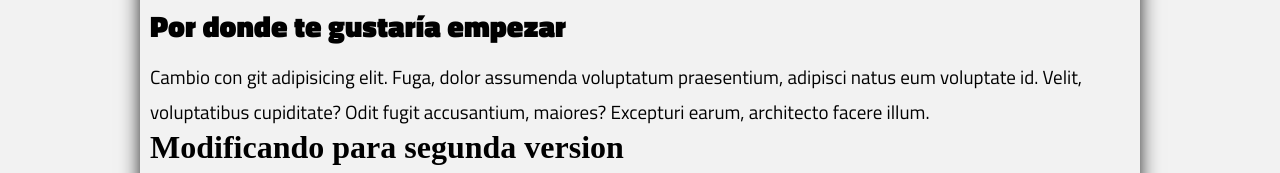
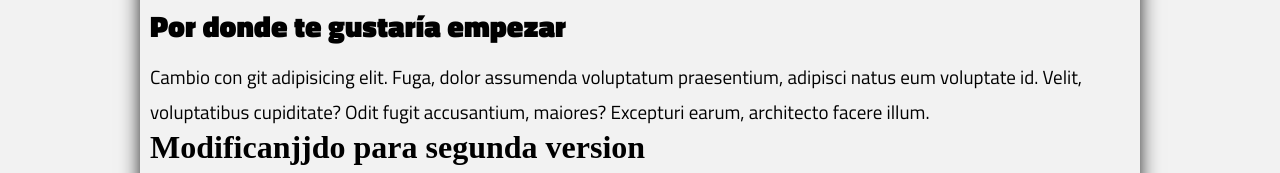
Before and after one commit to yuryJhoel/MiPaginaWeb, a plain HTML site: page index.html in a window 1280 px wide. Shown: the part 918-1091 px from the top of the page. Drawn offline with Linux system fonts and the light colour scheme.

Commit message:
he agregado un .gitignore

```diff
--- a/index.html
+++ b/index.html
@@ -3,6 +3,7 @@
 	<head>
 		<meta charset="UTF-8">
 		<meta name="keywords" content="yury, yuryweb,yury web, paginalinda, ,pagina linda, ejemplo de pagina web html, css, mi pagina,sitios web interesantes, git, desarrollo web peru">
+		<meta name="viewport" content="width=device-width, user-scalable=no, initial-scale=1.0, maximum-scale=1.0, minimum-scale=1.0">
 		<title>Web Blogg</title>
 		<link rel="stylesheet" type="text/css" href="css/style.css">
 		<link rel="stylesheet" type="text/css" href="css/fontello.css">
@@ -46,7 +47,7 @@
 
 			<h2>Por donde te gustaría empezar</h2>
 			<p>Cambio con git adipisicing elit. Fuga, dolor assumenda voluptatum praesentium, adipisci natus eum voluptate id. Velit, voluptatibus cupiditate? Odit fugit accusantium, maiores? Excepturi earum, architecto facere illum.</p>
-			<h1>Modificando para segunda version</h1>
+			<h1>Modificanjjdo para segunda version</h1>
 			<p>Lorem ipsum dolor sit amet, consectetur adipisicing elit. Eaque nihil quia incidunt rerum totam expedita voluptatibus error reprehenderit et saepe voluptas laboriosam voluptate, debitis corrupti quidem earum optio veniam delectus.</p>
 			<p>Lorem ipsum dolor sit amet, consectetur adipisicing elit. Ipsa et similique nam nulla, qui accusamus repudiandae eaque mollitia perspiciatis assumenda repellendus officiis, asperiores vero nemo cum numquam, voluptas saepe modi!</p>
 			<p>Lorem ipsum dolor sit amet, consectetur adipisicing elit. Blanditiis error neque perspiciatis, dolor assumenda iure non, impedit obcaecati ex sint unde doloribus possimus, numquam eum eius ipsum quas accusamus libero!</p>
```
Also changed, not shown: 1 other file.
